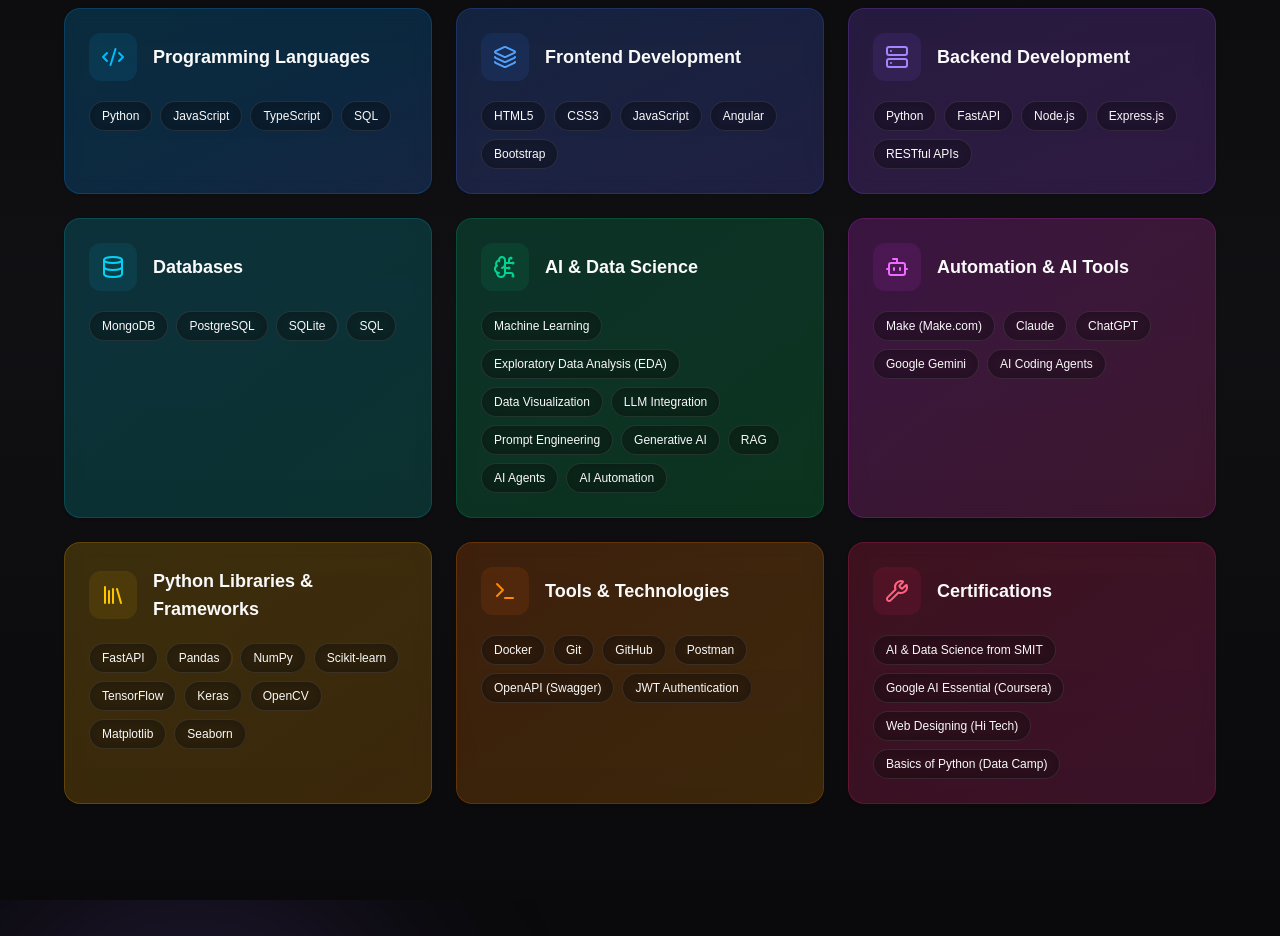
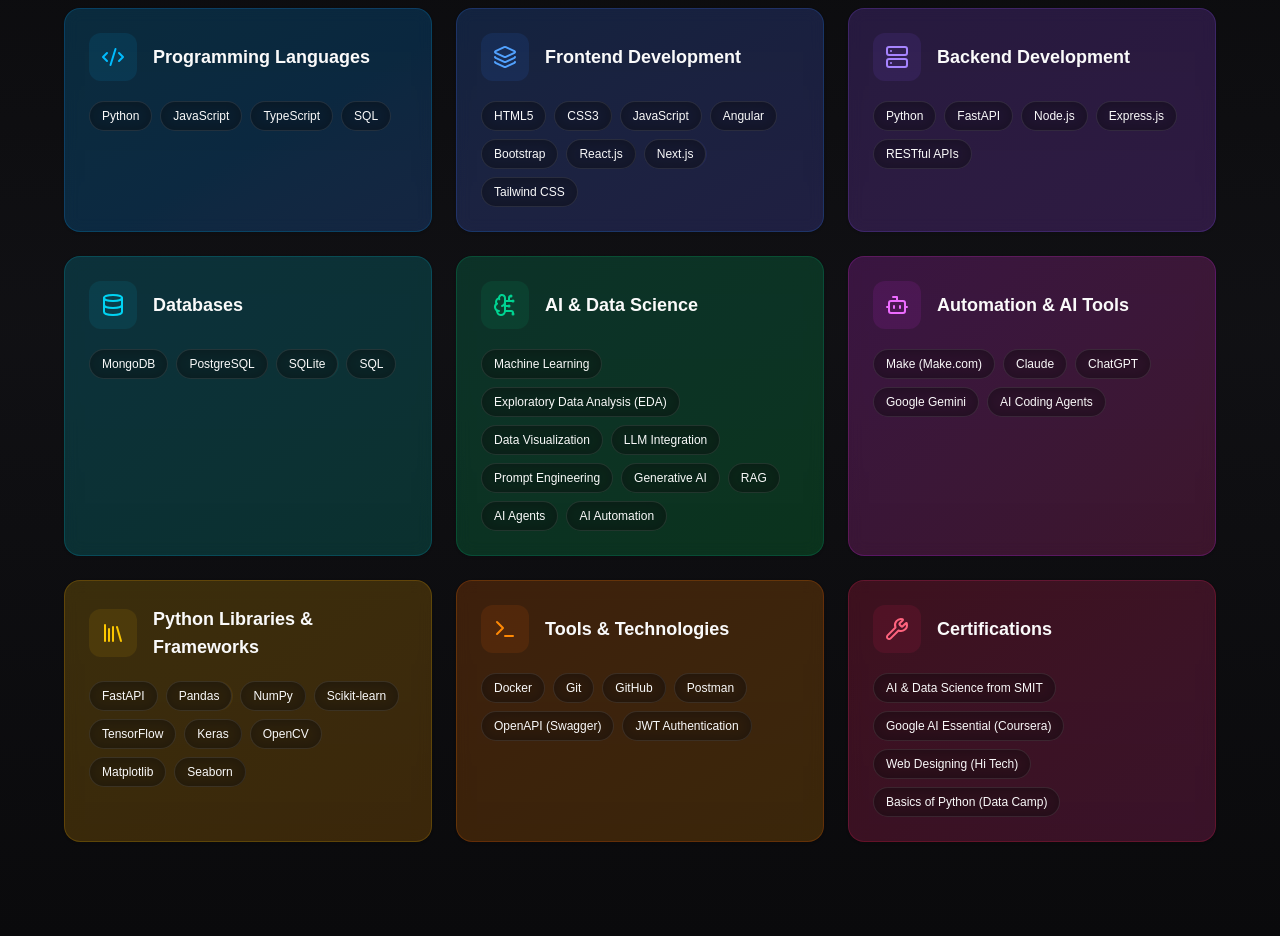
Before and after one commit to Syedharis-2004/porfolio, a Next.js app: page / in a window 1280 px wide. Shown: the part 1540-2476 px from the top of the page. Built offline with nearby package versions, Linux system fonts and the light colour scheme.

Commit message:
Update Done

```diff
--- a/src/components/Skills.tsx
+++ b/src/components/Skills.tsx
@@ -16,7 +16,7 @@
     icon: <Layers className="w-6 h-6" />,
     color: "from-blue-500/20 to-indigo-500/20 border-blue-500/20 hover:border-blue-500/50",
     iconBg: "bg-blue-500/10 text-blue-400",
-    skills: ["HTML5", "CSS3", "JavaScript", "Angular", "Bootstrap"]
+    skills: ["HTML5", "CSS3", "JavaScript", "Angular", "Bootstrap", "React.js", "Next.js", "Tailwind CSS"]
   },
   {
     title: "Backend Development",
```
